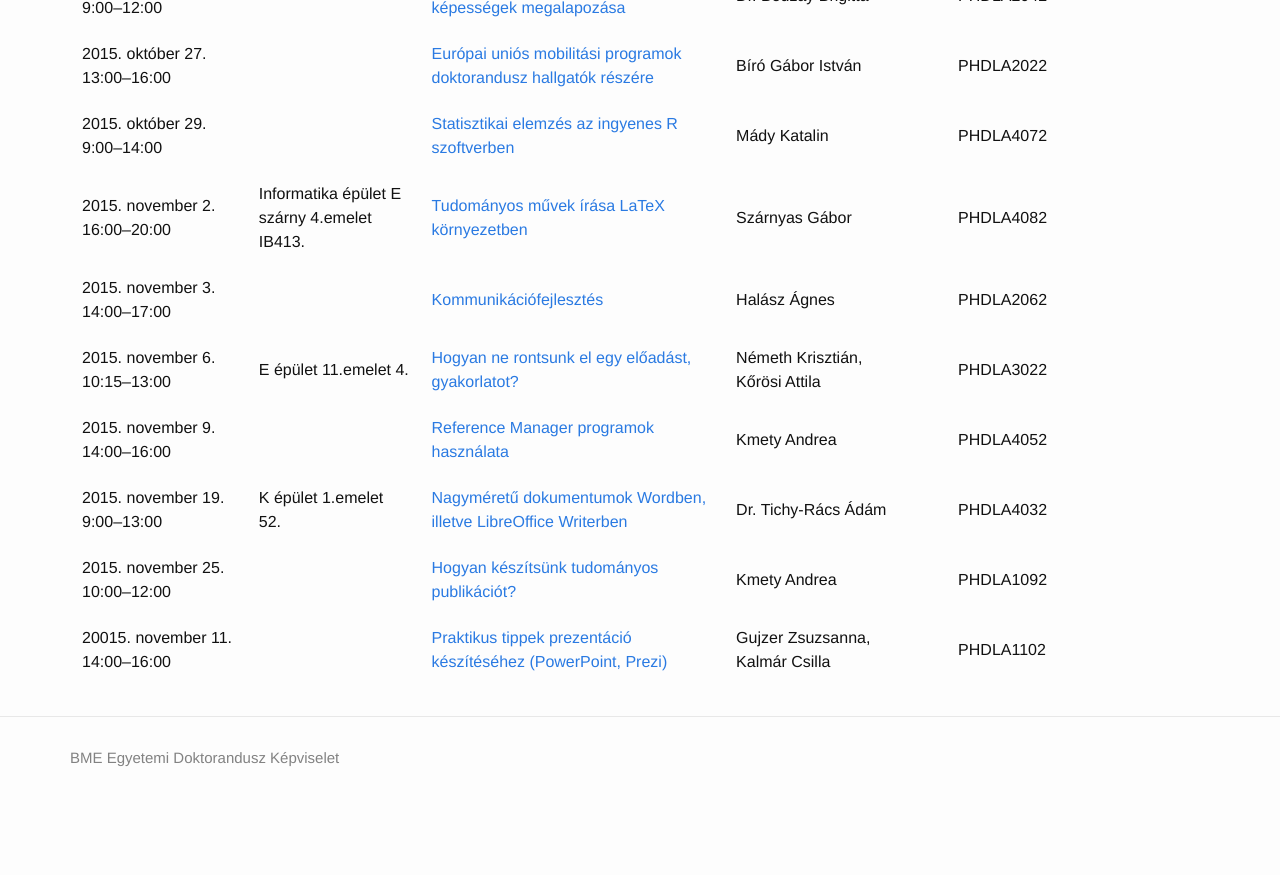
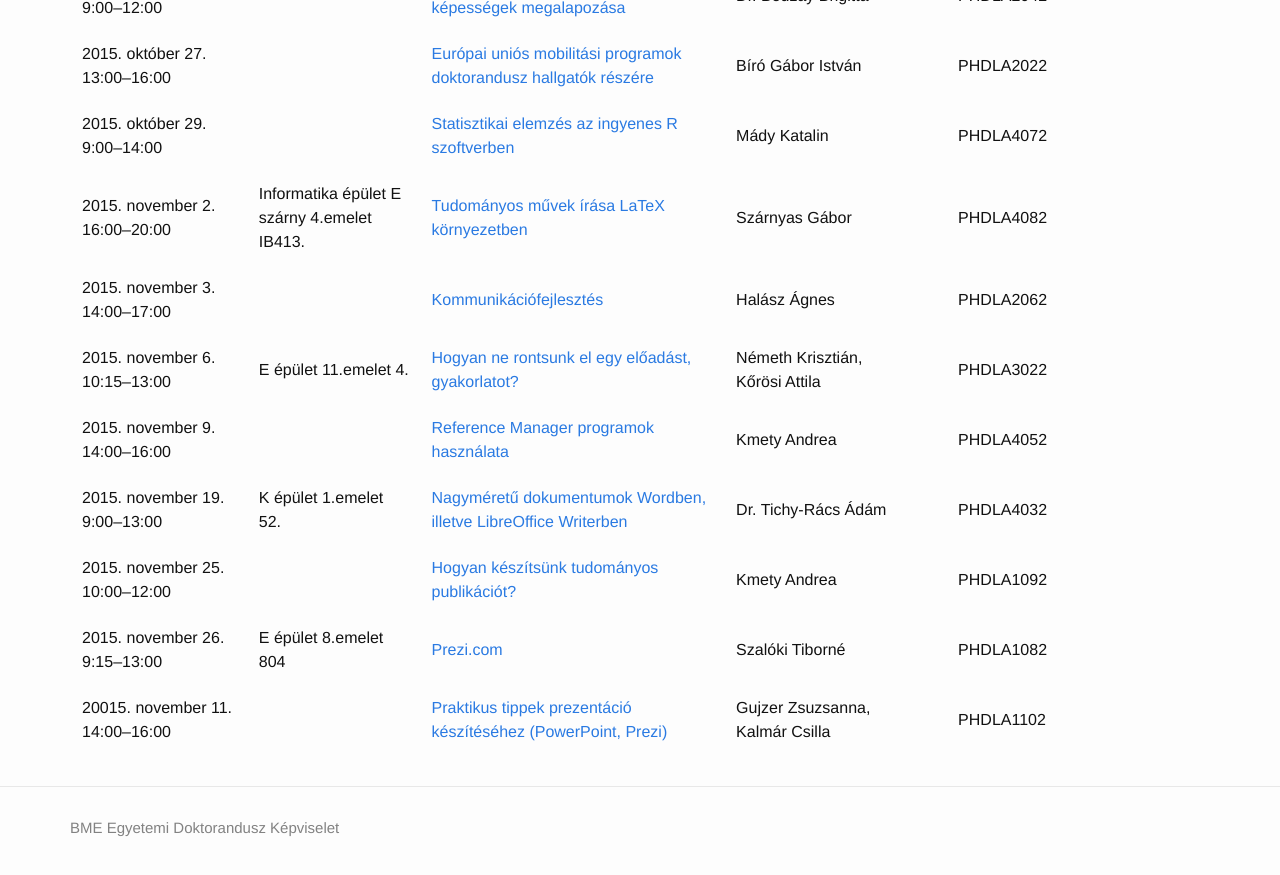
Before and after one commit to totyabaja/bme-edk.github.io, a Jekyll site: the page built from lectures.html, in a window 1280 px wide and 900 px high, scrolled down 1393 px. Shown: the top 875 px of the window. Built offline with Jekyll 4.4.1, drawn with Linux system fonts in a browser that asks for light colours; a file with an impossible date is left out; before the commit the page ends 2223 px from its top, so only the background shows below that.

Commit message:
Update 1082-prezi.md

```diff
--- a/_lectures/1082-prezi.md
+++ b/_lectures/1082-prezi.md
@@ -1,6 +1,6 @@
 ---
 layout: lecture
-date: TBA
+date: 2015.11.26.
 title: Prezi.com
 lecturers:
   - name: Szalóki Tiborné
@@ -11,9 +11,9 @@ duration: 4 óra
 schools: összes
 audience: doktoranduszoknak és doktorjelölteknek
 participants: 30
-location: TBA
-starttime: ""
-endtime: ""
+location: E épület 8.emelet 804
+starttime: "9:15"
+endtime: "13:00"
 form:
 ---
 
```
